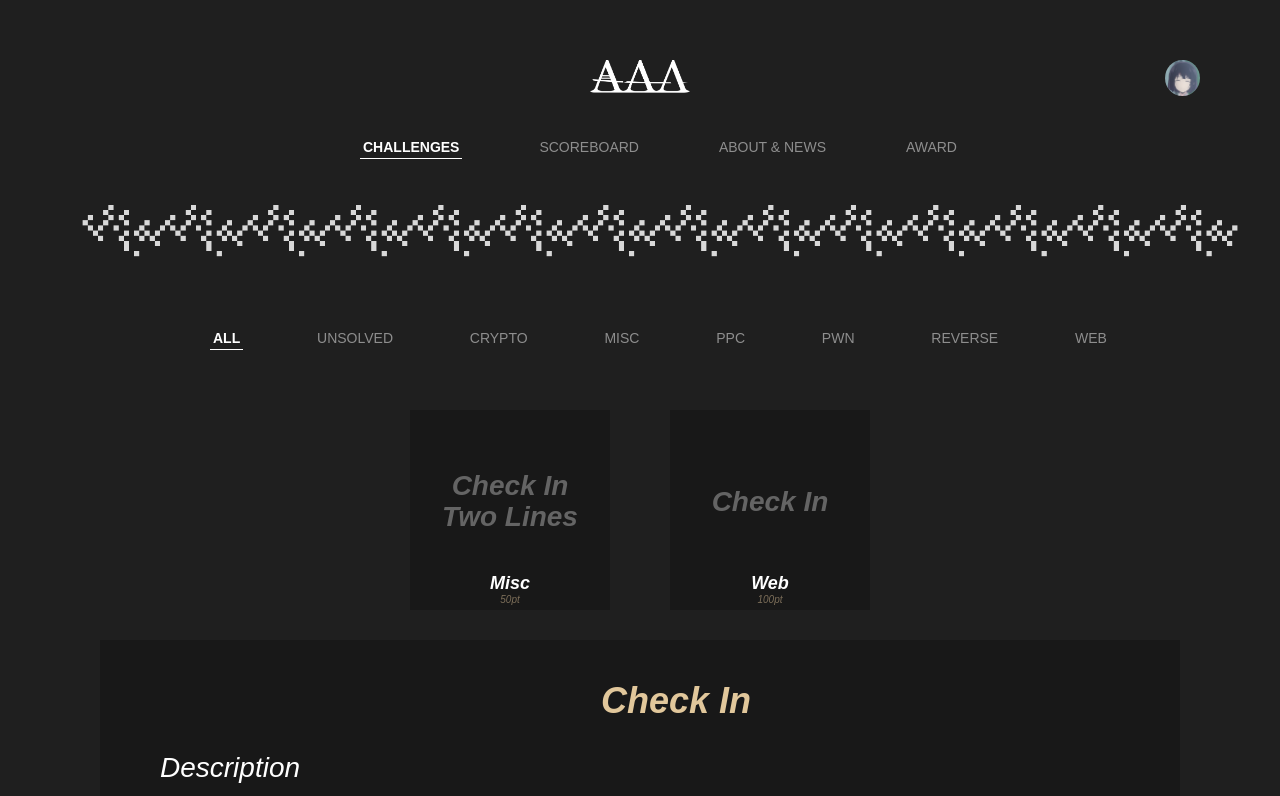
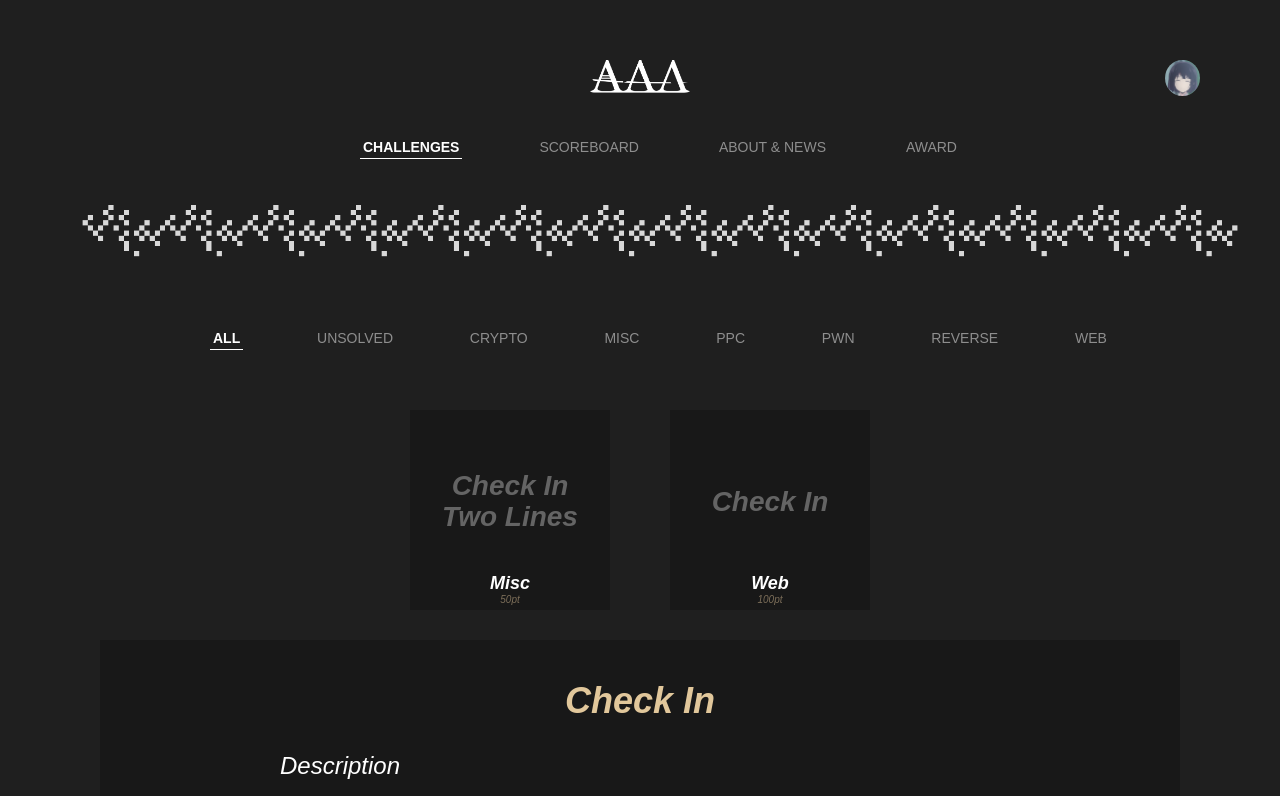
Before and after one commit to Deturium/School-Bus, a Vue app: page / in a window 1280 px wide. Shown: the top 796 px of the page. Built offline with nearby package versions, Linux system fonts and the light colour scheme.

Commit message:
UI modification

```diff
--- a/src/components/QBody.vue
+++ b/src/components/QBody.vue
@@ -43,15 +43,16 @@ export default {
     font-weight bold
     font-style: italic
     color #E1C79B
+    margin-left auto
   .title
-    margin 0 20px
+    margin 0 140px
     margin-top 30px
     font-style italic
-    font-weight normal
-    font-size 28px
+    font-weight lighter
+    font-size 24px
   > div
-    font-size 16px
-    margin-left 72px
+    font-size 14px
+    margin-left 200px
 
   .ans-input
     width 500px
```
